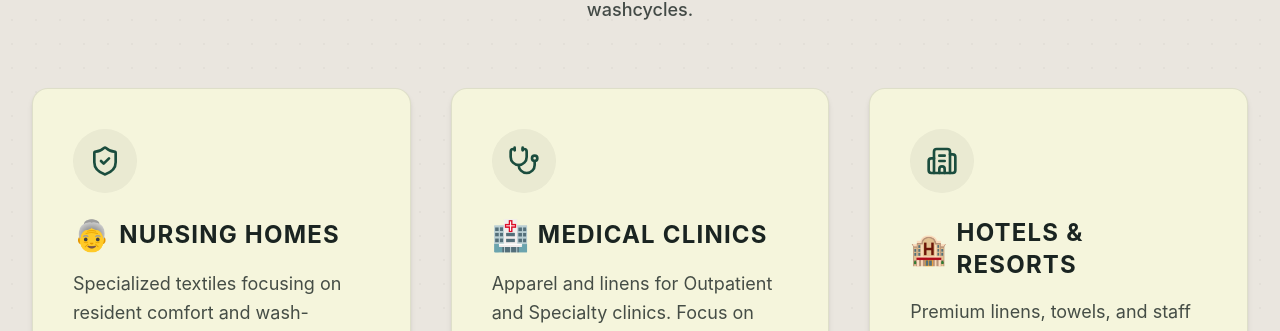
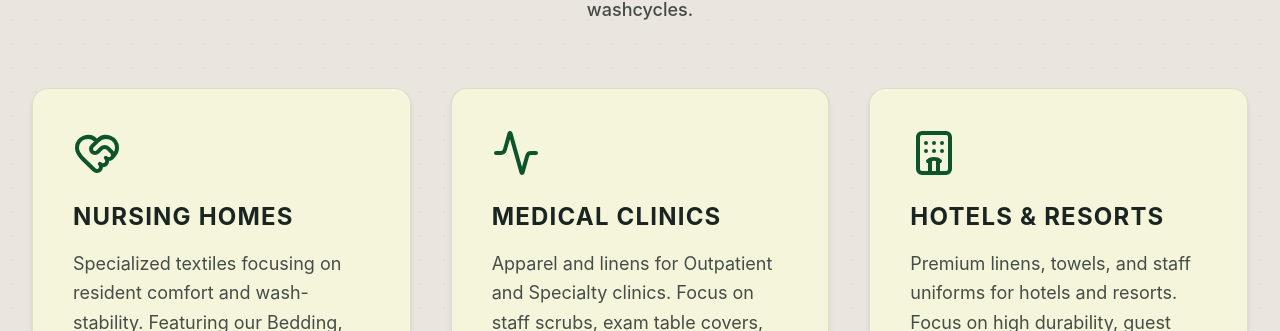
Before and after one commit to numBerNiko/Trendsetter-dev, a React (Vite) app: page /home in a window 1280 px wide. Shown: the part 1160-1491 px from the top of the page. Built offline with nearby package versions, Linux system fonts and the light colour scheme.

Commit message:
style: replace emojis with professional branded SVG icons on home page

```diff
--- a/src/pages/HomePage.jsx
+++ b/src/pages/HomePage.jsx
@@ -23,7 +23,10 @@ import {
   Shirt,
   Bath,
   BadgeCheck,
-  Stethoscope
+  Stethoscope,
+  HeartHandshake,
+  Activity,
+  Hotel
 } from 'lucide-react';
 
 export default function HomePage() {
@@ -102,39 +105,39 @@ export default function HomePage() {
           <div className="grid grid-cols-1 md:grid-cols-3 gap-10">
             {/* Nursing Homes Card */}
             <Link to="/industries/nursing-homes" className="group bg-white p-10 rounded-2xl shadow-md border border-slate/10 hover:border-[var(--theme-color)] hover:shadow-xl transition-all flex flex-col h-full text-left">
-              <div className="bg-slate/5 w-16 h-16 rounded-full flex items-center justify-center mb-6 group-hover:bg-[var(--theme-color)]/10 transition-colors">
-                <ShieldCheck size={32} className="text-[var(--theme-color)]" />
+              <div className="mb-6">
+                <HeartHandshake className={`w-12 h-12 ${region.phone.includes('+63') ? 'text-yellow-600' : 'text-green-900'}`} />
               </div>
-              <h3 className="text-2xl font-bold uppercase tracking-wider mb-4 text-slate flex items-center gap-2">
-                <span className="text-3xl">👵</span> NURSING HOMES
+              <h3 className="text-2xl font-bold uppercase tracking-wider mb-4 text-slate">
+                NURSING HOMES
               </h3>
-              <p className="opacity-80 leading-relaxed flex-grow text-lg mb-6">
+              <p className="opacity-80 leading-relaxed flex-grow text-lg mb-6 text-slate">
                 Specialized textiles focusing on resident comfort and wash-stability. Featuring our Bedding, Hygiene, and Apparel suites.
               </p>
               <span className="text-[var(--theme-color)] font-bold uppercase tracking-wider group-hover:underline">VIEW SOLUTIONS &rarr;</span>
             </Link>
             {/* Medical Clinics Card */}
             <Link to="/industries/medical-clinics" className="group bg-white p-10 rounded-2xl shadow-md border border-slate/10 hover:border-[var(--theme-color)] hover:shadow-xl transition-all flex flex-col h-full text-left">
-              <div className="bg-slate/5 w-16 h-16 rounded-full flex items-center justify-center mb-6 group-hover:bg-[var(--theme-color)]/10 transition-colors">
-                <Stethoscope size={32} className="text-[var(--theme-color)]" />
+              <div className="mb-6">
+                <Activity className={`w-12 h-12 ${region.phone.includes('+63') ? 'text-yellow-600' : 'text-green-900'}`} />
               </div>
-              <h3 className="text-2xl font-bold uppercase tracking-wider mb-4 text-slate flex items-center gap-2">
-                <span className="text-3xl">🏥</span> MEDICAL CLINICS
+              <h3 className="text-2xl font-bold uppercase tracking-wider mb-4 text-slate">
+                MEDICAL CLINICS
               </h3>
-              <p className="opacity-80 leading-relaxed flex-grow text-lg mb-6">
+              <p className="opacity-80 leading-relaxed flex-grow text-lg mb-6 text-slate">
                 Apparel and linens for Outpatient and Specialty clinics. Focus on staff scrubs, exam table covers, and patient gowns.
               </p>
               <span className="text-[var(--theme-color)] font-bold uppercase tracking-wider group-hover:underline">VIEW SOLUTIONS &rarr;</span>
             </Link>
             {/* Hotels Card */}
             <Link to="/industries/hotels" className="group bg-white p-10 rounded-2xl shadow-md border border-slate/10 hover:border-[var(--theme-color)] hover:shadow-xl transition-all flex flex-col h-full text-left">
-              <div className="bg-slate/5 w-16 h-16 rounded-full flex items-center justify-center mb-6 group-hover:bg-[var(--theme-color)]/10 transition-colors">
-                <Building2 size={32} className="text-[var(--theme-color)]" />
+              <div className="mb-6">
+                <Hotel className={`w-12 h-12 ${region.phone.includes('+63') ? 'text-yellow-600' : 'text-green-900'}`} />
               </div>
-              <h3 className="text-2xl font-bold uppercase tracking-wider mb-4 text-slate flex items-center gap-2">
-                <span className="text-3xl">🏨</span> HOTELS & RESORTS
+              <h3 className="text-2xl font-bold uppercase tracking-wider mb-4 text-slate">
+                HOTELS & RESORTS
               </h3>
-              <p className="opacity-80 leading-relaxed flex-grow text-lg mb-6">
+              <p className="opacity-80 leading-relaxed flex-grow text-lg mb-6 text-slate">
                 Premium linens, towels, and staff uniforms for hotels and resorts. Focus on high durability, guest comfort, and brand alignment.
               </p>
               <span className="text-[var(--theme-color)] font-bold uppercase tracking-wider group-hover:underline">VIEW SOLUTIONS &rarr;</span>
```
